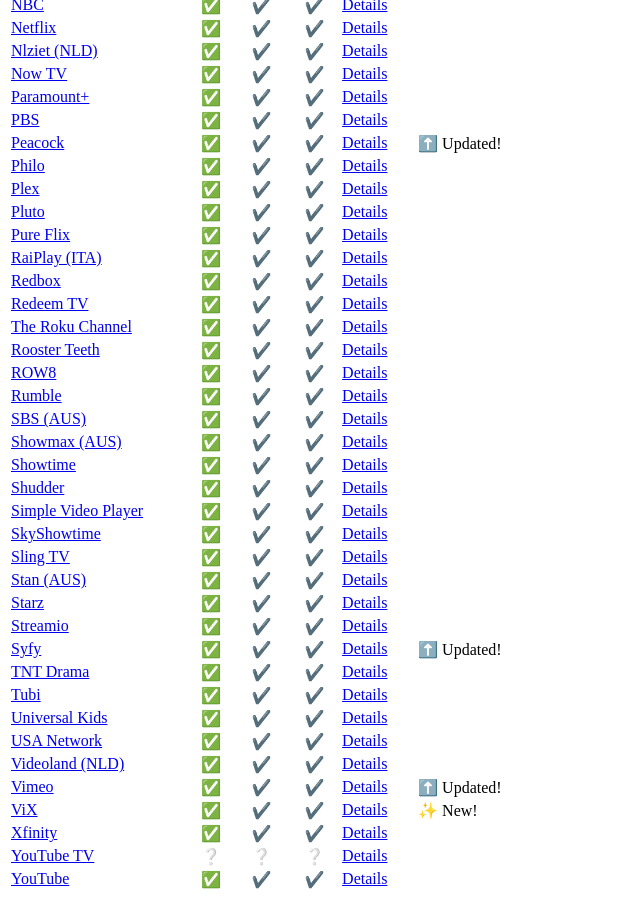
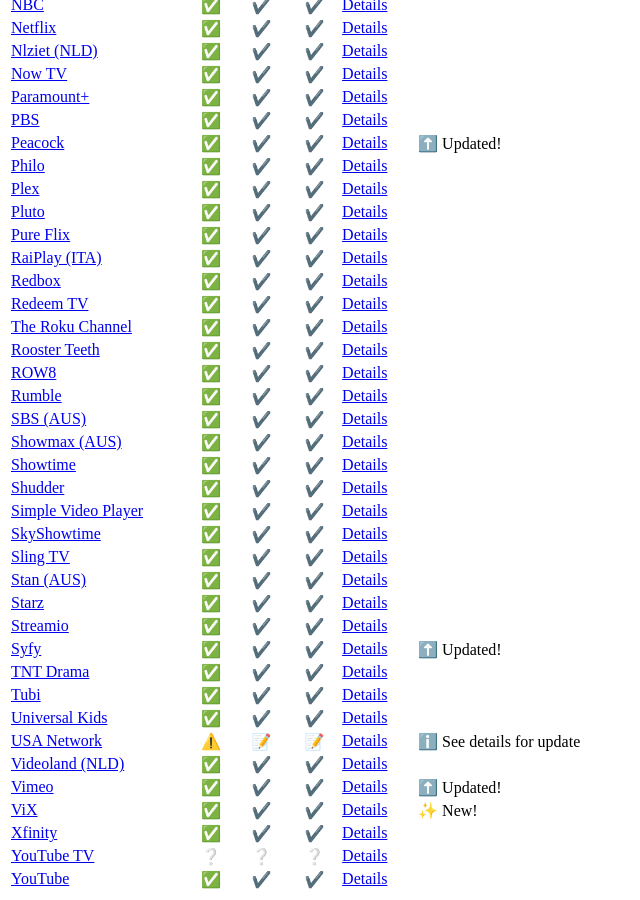
Before and after one commit to FrostCo/AdvancedProfanityFilterSite, a Jekyll site: the page built from status.md, in a window 1280 px wide and 900 px high, scrolled down 1474 px. Shown: the whole window, without its empty margins (0-640 px from the left). Built offline with Jekyll 4.4.1, drawn with Linux system fonts in a browser that asks for light colours; our own code applies the rules of GitHub Pages for plain Markdown files.

Commit message:
🩺 Mark USA Network as degraded

```diff
--- a/status.md
+++ b/status.md
@@ -95,7 +95,7 @@ Current status of supported sites for the [latest version](https://github.com/Fr
 | [TNT Drama](https://www.tntdrama.com) | ✅ | ✔️ | ✔️ | [Details](https://github.com/FrostCo/AdvancedProfanityFilter/issues/657) |  |
 | [Tubi](https://tubitv.com) | ✅ | ✔️ | ✔️ | [Details](https://github.com/FrostCo/AdvancedProfanityFilter/issues/440) |  |
 | [Universal Kids](https://www.universalkids.com) | ✅ | ✔️ | ✔️ | [Details](https://github.com/FrostCo/AdvancedProfanityFilter/issues/658) |  |
-| [USA Network](https://www.usanetwork.com) | ✅ | ✔️ | ✔️ | [Details](https://github.com/FrostCo/AdvancedProfanityFilter/issues/659) |  |
+| [USA Network](https://www.usanetwork.com) | ⚠️ | 📝 | 📝 | [Details](https://github.com/FrostCo/AdvancedProfanityFilter/issues/659) | ℹ️ See details for update |
 | [Videoland (NLD)](https://v2.videoland.com) | ✅ | ✔️ | ✔️ | [Details](https://github.com/FrostCo/AdvancedProfanityFilter/issues/660) |  |
 | [Vimeo](https://vimeo.com) | ✅ | ✔️ | ✔️ | [Details](https://github.com/FrostCo/AdvancedProfanityFilter/issues/504) | ⬆️ Updated! |
 | [ViX](https://vix.com) | ✅ | ✔️ | ✔️ | [Details](https://github.com/FrostCo/AdvancedProfanityFilter/issues/674) | ✨ New! |
```
